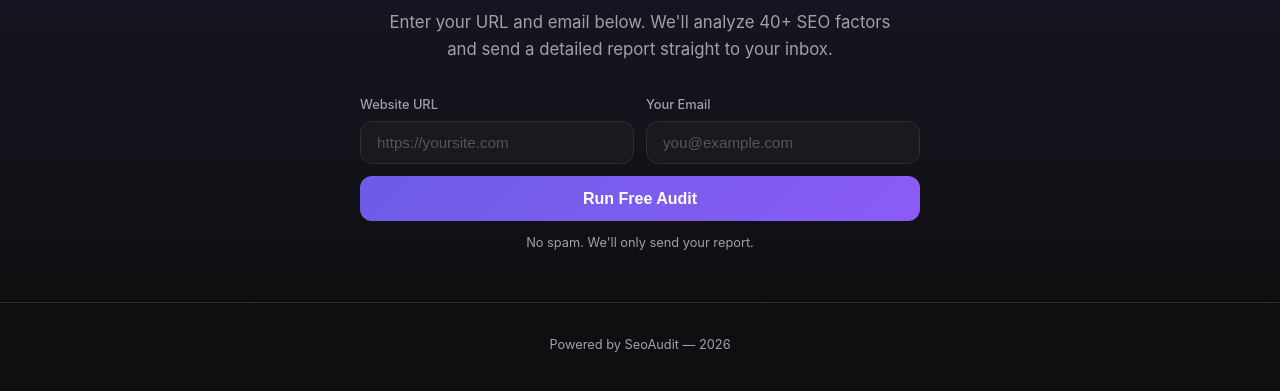
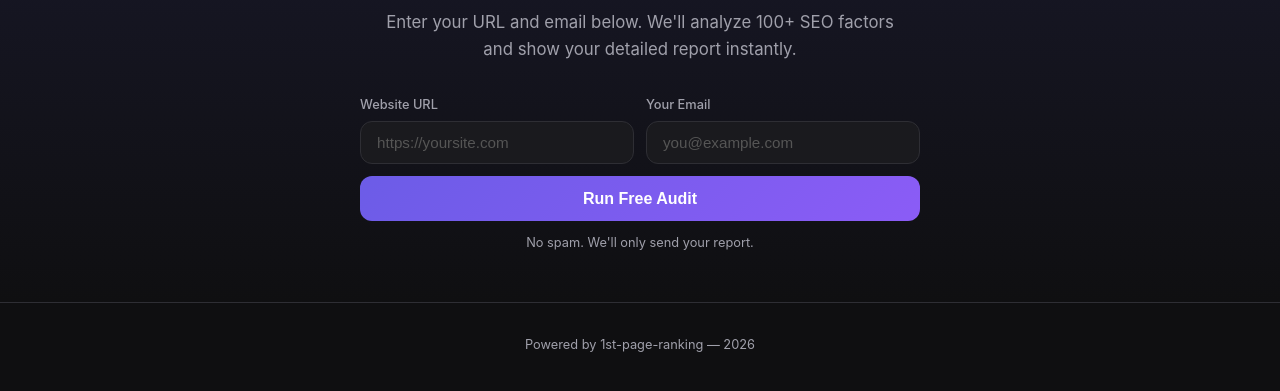
Before and after one commit to dynamicmike-dashboard/seoaudit, a website: page public/index.html in a window 1280 px wide. Shown: the part 215-606 px from the top of the page. Drawn offline with Linux system fonts and the light colour scheme.

Commit message:
fix footer, remove email reference in hero text

```diff
--- a/public/index.html
+++ b/public/index.html
@@ -12,7 +12,7 @@
   <div class="container">
     <div class="hero-badge">Free SEO Analysis</div>
     <h1>Get a Complete <span class="gradient-text">SEO Audit</span> of Your Website</h1>
-    <p class="hero-sub">Enter your URL and email below. We'll analyze 40+ SEO factors and send a detailed report straight to your inbox.</p>
+    <p class="hero-sub">Enter your URL and email below. We'll analyze 100+ SEO factors and show your detailed report instantly.</p>
     <form id="audit-form">
       <div class="form-group">
         <div class="input-row">
@@ -90,7 +90,7 @@
 
 <footer class="footer">
   <div class="container">
-    <p>Powered by SeoAudit &mdash; <span id="footer-year"></span></p>
+    <p>Powered by 1st-page-ranking &mdash; <span id="footer-year"></span></p>
   </div>
 </footer>
 
```
